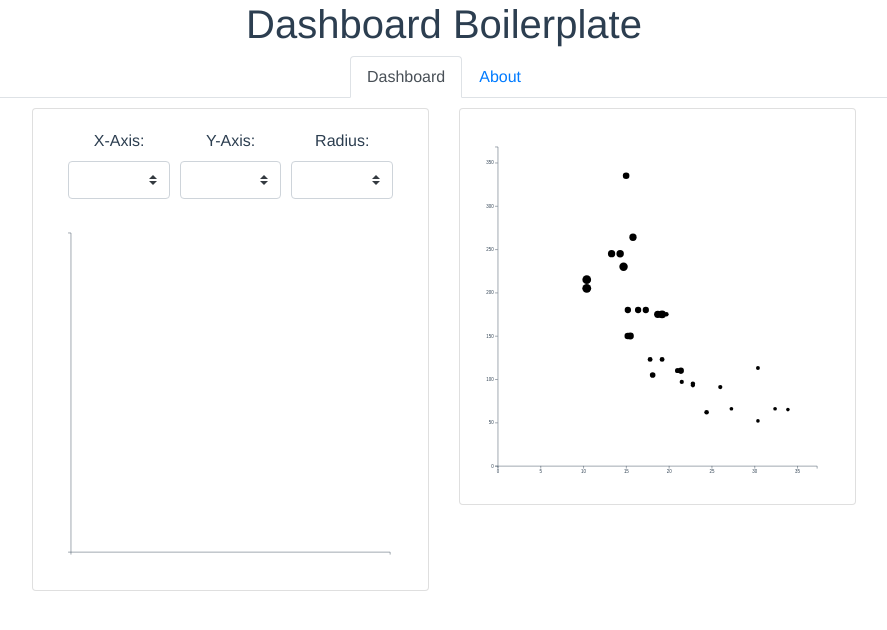
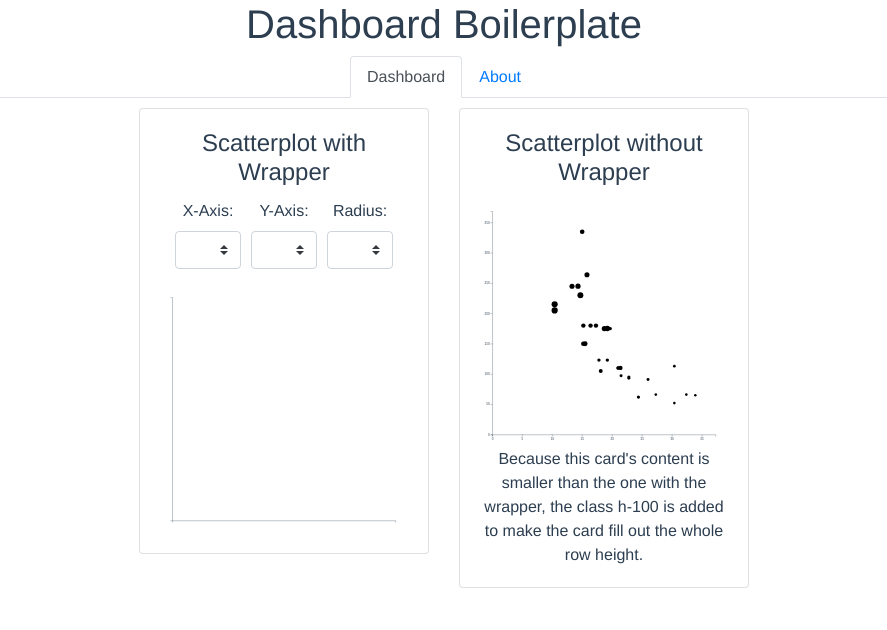
Before and after one commit to cedrickrause/vue-dashboard-boilerplate, a Vue app: page / in a window 1280 px wide. Shown: the top 630 px of the page, without its empty margins (196-1083 px from the left). Built offline with nearby package versions, Linux system fonts and the light colour scheme.

Commit message:
Card of chart without wrapper made the same size to avoid ugly whitespace

```diff
--- a/src/views/Dashboard.vue
+++ b/src/views/Dashboard.vue
@@ -2,18 +2,24 @@
   <div class="dashboard">
     <b-container fluid>
       <b-row align-h="center">
-        <b-col cols="4">
-          <b-card>
+        <b-col cols="3">
+          <b-card
+            title="Scatterplot with Wrapper">
             <scatter-plot-wrapper v-if="getData" :dataset="getData" />
           </b-card>
         </b-col>
-        <b-col cols="4">
-          <b-card>
+        <b-col cols="3">
+          <b-card class="h-100"
+            title="Scatterplot without Wrapper">
             <scatter-plot v-if="getData"
               :dataset="getData"
               :xAxisColumn="'mpg'"
               :yAxisColumn="'hp'"
               :radiusColumn="'disp'" />
+              <b-card-text>
+                Because this card's content is smaller than the one with the wrapper,
+                the class h-100 is added to make the card fill out the whole row height.
+              </b-card-text>
           </b-card>
         </b-col>
       </b-row>
```
